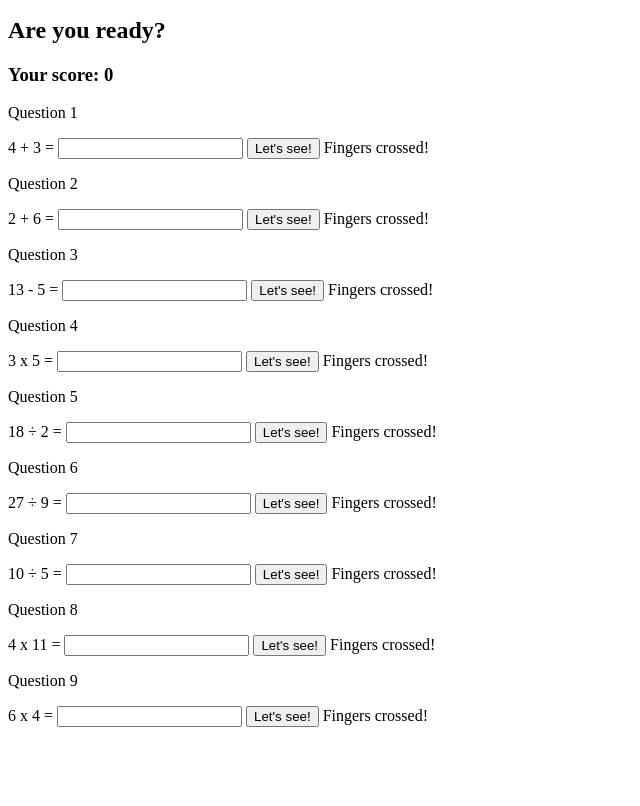
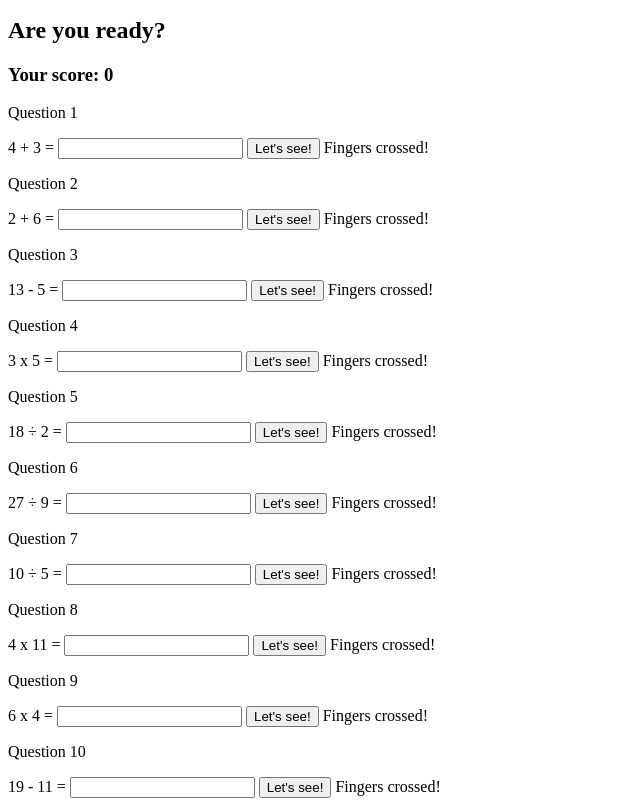
Before and after one commit to thejapanexperience/MathsWorksheetTrial, a website: page index.html in a window 1280 px wide. Shown: the part 110-916 px from the top of the page, without its empty margins (0-640 px from the left). Before the commit the page ends 845 px from the top, so only its background shows below. Drawn offline with Linux system fonts and the light colour scheme.

Commit message:
question 10

```diff
--- a/index.html
+++ b/index.html
@@ -111,6 +111,17 @@
       <span id="q9Comment">Fingers crossed!</span>
     </form>
 
+    <form action="#" id="q4">
+      <p>Question 10</p>
+      <label id="q4num1" value="19" >19</label>
+      <label id="q4sign" value="-" >-</label>
+      <label id="q4num2" value="11" >11</label>
+      <label >=</label>
+      <input id="q4ans" type="number" >
+      <button onclick="checkAnswer('10')">Let's see!</button>
+      <span id="q4Comment">Fingers crossed!</span>
+    </form>
+
     <script src="main.js"></script>
   </body>
 </html>
```
